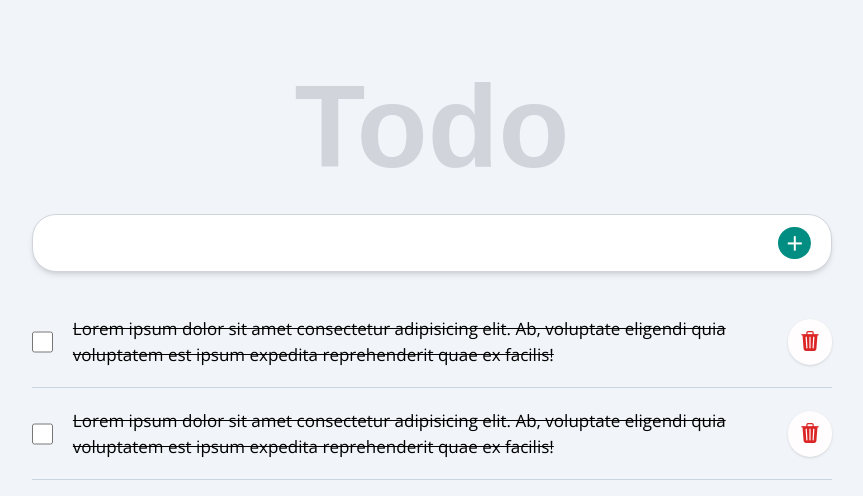
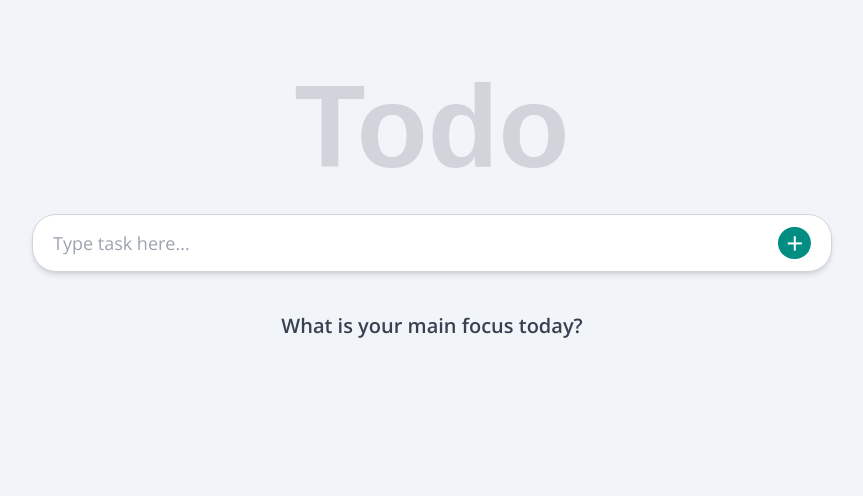
Before and after one commit to Yvad60/react-curriculum-exercises, a React (Vite) app: page / in a window 1280 px wide. Shown: the top 496 px of the page, without its empty margins (208-1071 px from the left). Built offline with nearby package versions, Linux system fonts and the light colour scheme; the HTML template or start-up script is replaced by a standard one; a web font is replaced by a local one.

Commit message:
complete react todo (not refactored)

```diff
--- a/package.json
+++ b/package.json
@@ -9,6 +9,7 @@
     "preview": "vite preview"
   },
   "dependencies": {
+    "nanoid": "^4.0.2",
     "react": "^18.2.0",
     "react-dom": "^18.2.0"
   },
--- a/src/App.jsx
+++ b/src/App.jsx
@@ -1,6 +1,37 @@
+import { useState } from "react";
 import { TodoRow } from "./components/TodoRow";
+import { createTodo } from "./helpers";
 
 const App = () => {
+  const [todos, setTodos] = useState([]);
+  const [newTask, setNewTask] = useState("");
+  const [isTodoInvalid, setIsTodoInvalid] = useState(false);
+
+  const handleTaskInputChange = (event) => {
+    setIsTodoInvalid(false);
+    setNewTask(event.target.value);
+  };
+
+  const addTodo = () => {
+    if (!newTask) return setIsTodoInvalid(true);
+    setTodos((prevState) => [createTodo(newTask), ...prevState]);
+    setNewTask("");
+  };
+
+  const handleSaveByEnter = (event) => {
+    if (event.key === "Enter") addTodo();
+  };
+
+  const handleTodoDelete = (todoId) =>
+    setTodos((prevState) => prevState.filter((todo) => todo.id !== todoId));
+
+  const editTodo = (todoId, field, newValue) =>
+    setTodos((prevState) =>
+      prevState.map((todo) =>
+        todo.id === todoId ? { ...todo, [field]: newValue } : todo
+      )
+    );
+
   return (
     <main className="flex justify-center min-h-screen py-10 bg-slate-100">
       <div className="w-full max-w-[800px]">
@@ -8,14 +39,43 @@ const App = () => {
           Todo
         </h1>
         <div className="flex w-full px-5 py-3 text-lg bg-white border border-gray-300 shadow-md outline-none rounded-3xl">
-          <input type="text" className="w-full outline-none " />
-          <button className="bg-[#018d81] h-8 w-[34px] text-white text-3xl flex justify-center items-center rounded-full">
+          <input
+            type="text"
+            className="w-full outline-none"
+            placeholder="Type task here..."
+            value={newTask}
+            onChange={handleTaskInputChange}
+            onKeyDown={handleSaveByEnter}
+          />
+
+          <button
+            className="bg-[#018d81] h-8 w-[34px] text-white text-3xl flex justify-center items-center rounded-full"
+            onClick={addTodo}
+          >
             +
           </button>
         </div>
-        <div className="mt-6">
-          <TodoRow />
-          <TodoRow />
+        {isTodoInvalid && (
+          <p className="text-red-500 text-sm mt-2 text-center">
+            Todo can not be empty
+          </p>
+        )}
+
+        <div className="mt-5">
+          {todos.length > 0 ? (
+            todos.map((todo) => (
+              <TodoRow
+                deleteTodo={() => handleTodoDelete(todo.id)}
+                todo={todo}
+                editTodo={editTodo}
+                key={todo.id}
+              />
+            ))
+          ) : (
+            <h2 className="text-xl mt-10 font-semibold text-center text-gray-700">
+              What is your main focus today?
+            </h2>
+          )}
         </div>
       </div>
     </main>
--- a/src/components/TodoRow.jsx
+++ b/src/components/TodoRow.jsx
@@ -1,18 +1,61 @@
-export const TodoRow = () => {
+import { useState } from "react";
+
+export const TodoRow = ({ deleteTodo, editTodo, todo }) => {
+  const [isEditable, setIsEditable] = useState(false);
+  const [newTask, setNewTask] = useState(todo.task);
+
+  const handleChange = (event) => setNewTask(event.target.value);
+
+  const handleSave = () => {
+    editTodo(todo.id, "task", newTask);
+    setIsEditable(false);
+  };
+
+  const handleSaveByEnter = (event) => {
+    if (event.key === "Enter") handleSave();
+  };
+
+  const handleDoneCheck = () => editTodo(todo.id, "isDone", !todo.isDone);
+
   return (
     <div className="flex items-center w-full gap-5 py-5 border-b border-slate-300">
       <input
         type="checkbox"
         name=""
+        value={todo.isDone}
         className="w-6 h-6 rounded accent-gray-500"
+        onChange={handleDoneCheck}
       />
-      <p className="w-full text-[17px] line-through">
-        Lorem ipsum dolor sit amet consectetur adipisicing elit. Ab, voluptate
-        eligendi quia voluptatem est ipsum expedita reprehenderit quae ex
-        facilis!
-      </p>
-      <button className="py-[9px] px-3 rounded-full bg-[#fffdfd] shadow">
-        <i class="text-xl text-red-600 bi bi-trash3-fill"></i>
+      {isEditable ? (
+        <>
+          <textarea
+            className="items-center block w-full px-2 bg-white border rounded-md outline-none resize-none max-h-fit h-11 pt-[10px]"
+            type="text"
+            value={newTask}
+            onChange={handleChange}
+            onKeyDown={handleSaveByEnter}
+          />
+          <i
+            className="mr-1 text-xl text-blue-900 bi bi-save2"
+            onClick={handleSave}
+          ></i>
+        </>
+      ) : (
+        <>
+          <p className={`w-full text-[17px] ${todo.isDone && "line-through"}`}>
+            {todo.task}
+          </p>
+          <i
+            className="mr-1 text-blue-900 bi bi-pencil-square text-[22px]"
+            onClick={() => setIsEditable(true)}
+          ></i>
+        </>
+      )}
+      <button
+        className="py-[9px] px-3 rounded-full bg-[#fffdfd] shadow"
+        onClick={deleteTodo}
+      >
+        <i className="text-xl text-red-600 bi bi-trash3-fill"></i>
       </button>
     </div>
   );
--- /dev/null
+++ b/src/helpers/index.js
@@ -0,0 +1,3 @@
+import { nanoid } from "nanoid";
+
+export const createTodo = (task) => ({ id: nanoid(), task, isDone: false });
```
Also changed, not shown: 1 other file (tests, documents, lock files or other folders).
